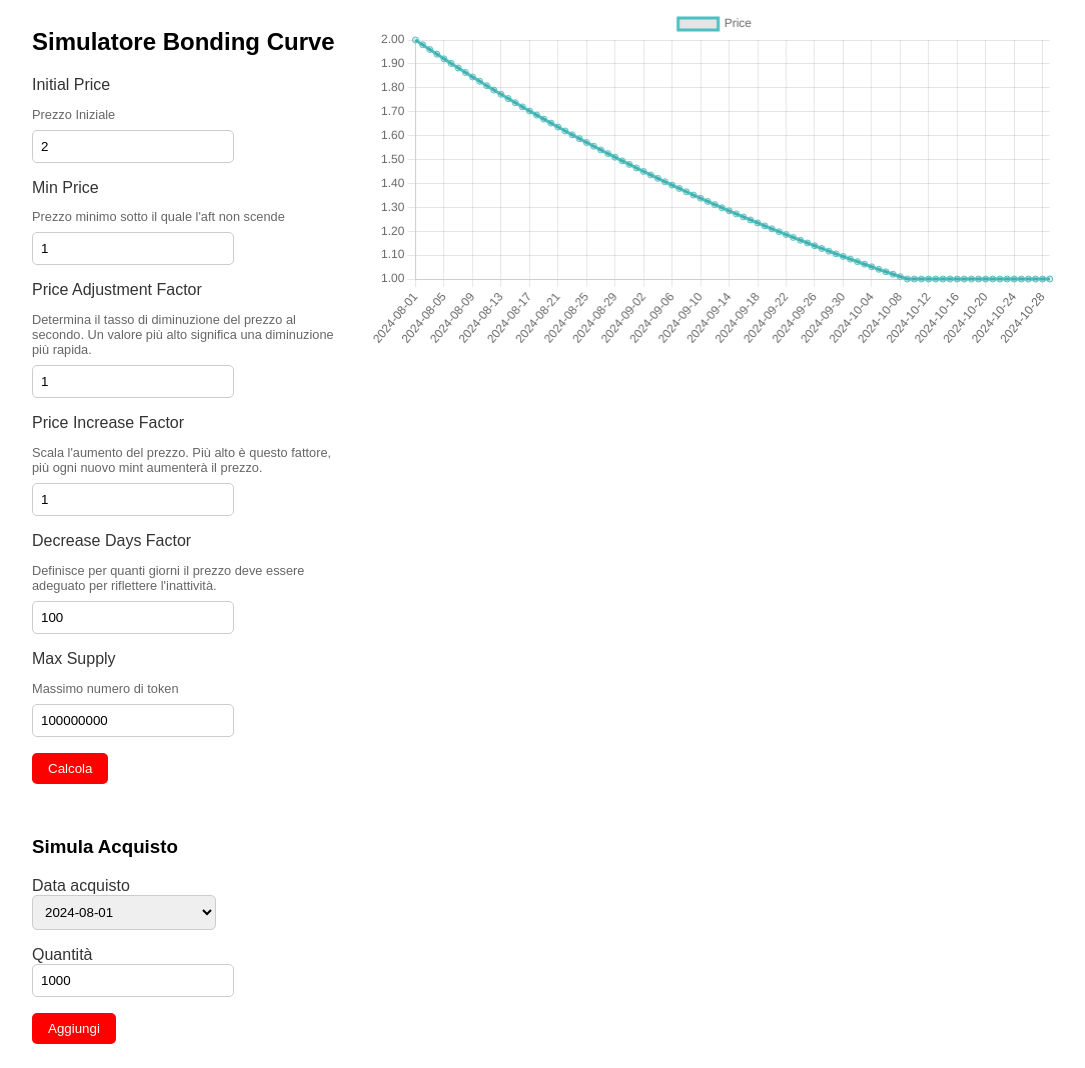
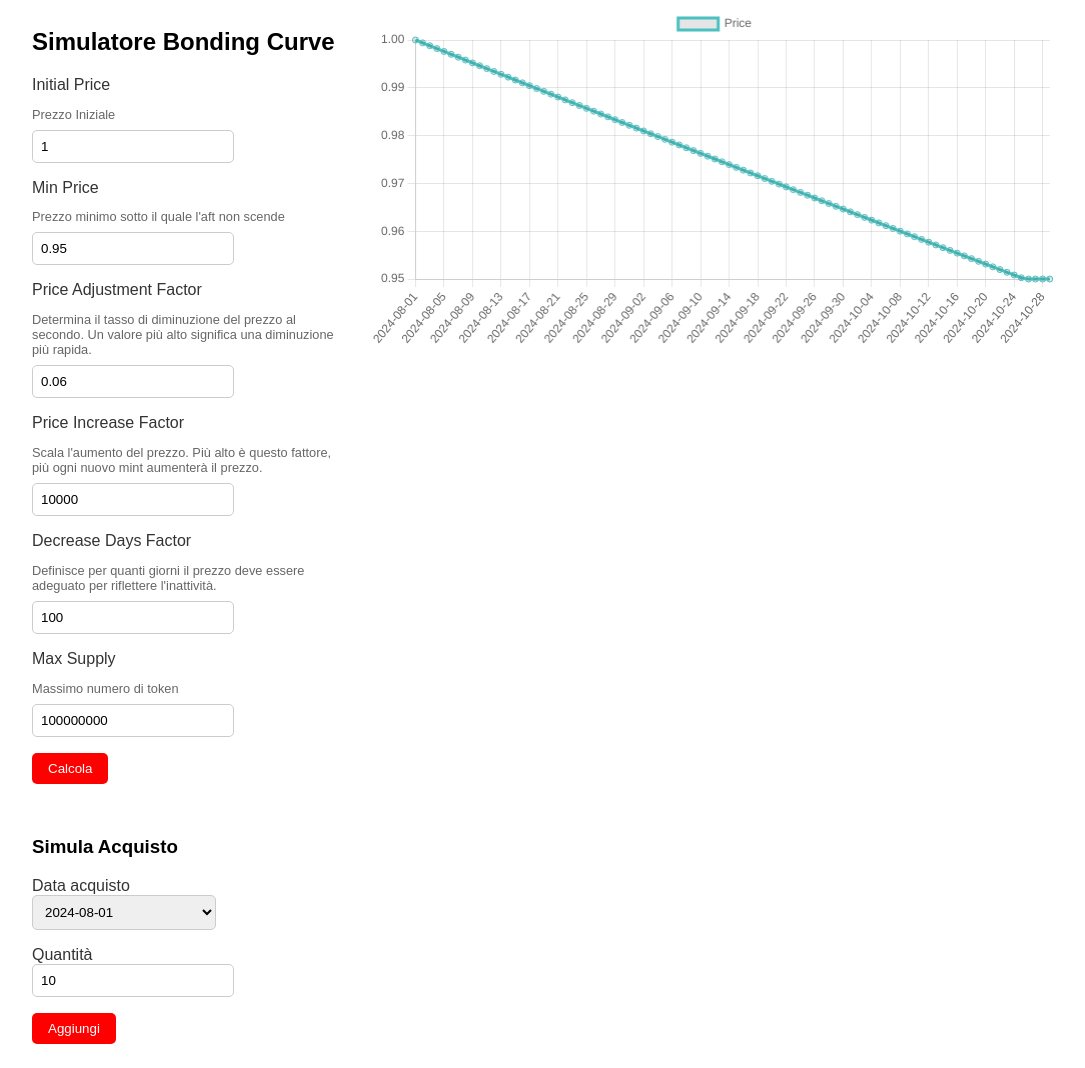
Before and after one commit to scalingparrots/tobetok-bonding-simulator, a plain HTML site: page index.html in a window 1280 px wide. Shown: the whole page, without its empty margins (96-1181 px from the left). Drawn offline with nearby package versions, Linux system fonts and the light colour scheme.

Commit message:
new values

```diff
--- a/index.html
+++ b/index.html
@@ -68,20 +68,20 @@
                 <form action="">
                     <label for=""><span>Initial Price</span>
                         <p>Prezzo Iniziale</p>
-                        <input type="number" type="text" name="initialPrice" id="initialPrice" value="2">
+                        <input type="number" type="text" name="initialPrice" id="initialPrice" value="1">
                     </label>
                     <label for="minPrice"><span>Min Price</span>
                         <p>Prezzo minimo sotto il quale l'aft non scende</p>
-                        <input type="number" type="text" name="minPrice" id="minPrice" value="1">
+                        <input type="number" type="text" name="minPrice" id="minPrice" value="0.95">
                     </label>
                      <label for="priceAdjustmentFactor"><span>Price Adjustment Factor</span>
                         <p>Determina il tasso di diminuzione del prezzo al secondo. Un valore più alto significa una diminuzione più rapida.</p>
-                        <input type="number" type="text" name="priceAdjustmentFactor" id="priceAdjustmentFactor" value="1">
+                        <input type="number" type="text" name="priceAdjustmentFactor" id="priceAdjustmentFactor" value="0.06">
                     </label>
                      <label for="priceIncreaseFactor">
                         <span>Price Increase Factor</span>
                         <p>Scala l'aumento del prezzo. Più alto è questo fattore, più ogni nuovo mint aumenterà il prezzo.</p>
-                        <input type="number" type="text" name="priceIncreaseFactor" id="priceIncreaseFactor" value="1">
+                        <input type="number" type="text" name="priceIncreaseFactor" id="priceIncreaseFactor" value="10000">
                     </label>
                     <label for="decreaseDaysFactor"><span>Decrease Days Factor</span>
                         <p>Definisce per quanti giorni il prezzo deve essere adeguato per riflettere l'inattività.</p>
@@ -104,7 +104,7 @@
                         <select name="buyDate" id="buyDate"></select>
                     </label>
                     <label for="buyAmount"><span>Quantità</span>
-                        <input type="number" type="text" name="buyAmount" id="buyAmount" value="1000">
+                        <input type="number" type="text" name="buyAmount" id="buyAmount" value="10">
                     </label>
                     <label for="submit">
                         <button id="simulateBuy" type="submit" >Aggiungi</button>
@@ -121,8 +121,7 @@
       <script src="https://cdn.jsdelivr.net/npm/chart.js"></script>
 
       <script>
-        const maxSupply = parseFloat( document.getElementById('maxSupply').value )
-        const priceIncreaseFactor = parseFloat( document.getElementById('priceIncreaseFactor').value )
+
         const ctx = document.getElementById('myChart');
         const daysAhead = 90;
         let nowDate = new Date();
@@ -236,14 +235,17 @@
         generateGraph(prices)
         simulateButton = document.getElementById('simulateBuy')
         simulateButton.addEventListener('click', function(e) {
+            const maxSupply = parseFloat( document.getElementById('maxSupply').value )
+            const priceIncreaseFactor = parseFloat( document.getElementById('priceIncreaseFactor').value )
             let buyDate = document.getElementById('buyDate').value
             let buyAmount = parseFloat(document.getElementById('buyAmount').value)
             let price = data.datasets[0].data[dates.indexOf(buyDate)]
             let newPrice = adjustPrice(price, buyAmount, priceIncreaseFactor, maxSupply)
             let index = dates.indexOf(buyDate)
             if (!buyIndexes.includes(index) ) buyIndexes.push(index)
+            const oldPrice = prices[index]
             prices[index] = newPrice
-            console.log("New price", newPrice + " at index " + index)
+            console.log("New price from " + oldPrice + " to " +  newPrice + " at index " + index + " yesterday price " + prices[index-1] + " with a percentage change of " + (newPrice - prices[index-1]) / prices[index-1] * 100 + "% instead of " + (oldPrice - prices[index-1]) / prices[index-1] * 100)
             generateGraph(prices)
             e.preventDefault()
         })
```
